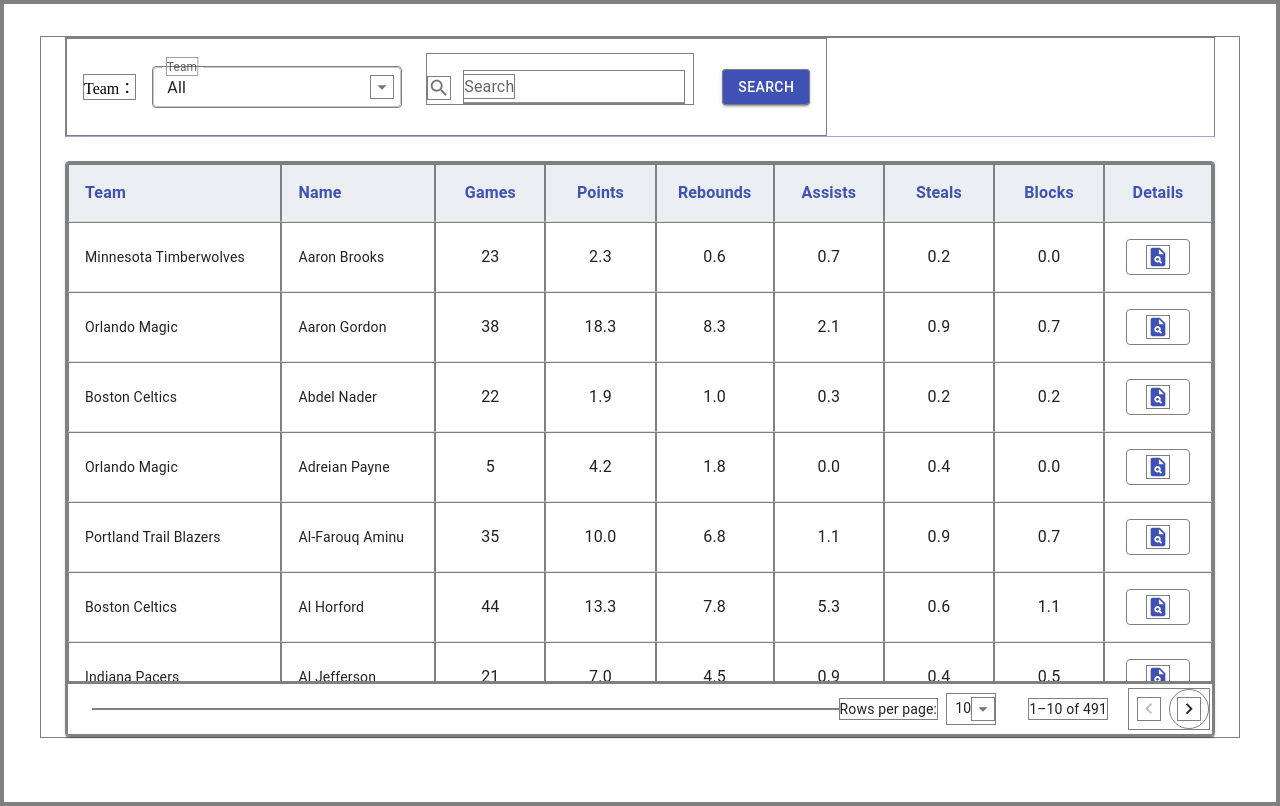
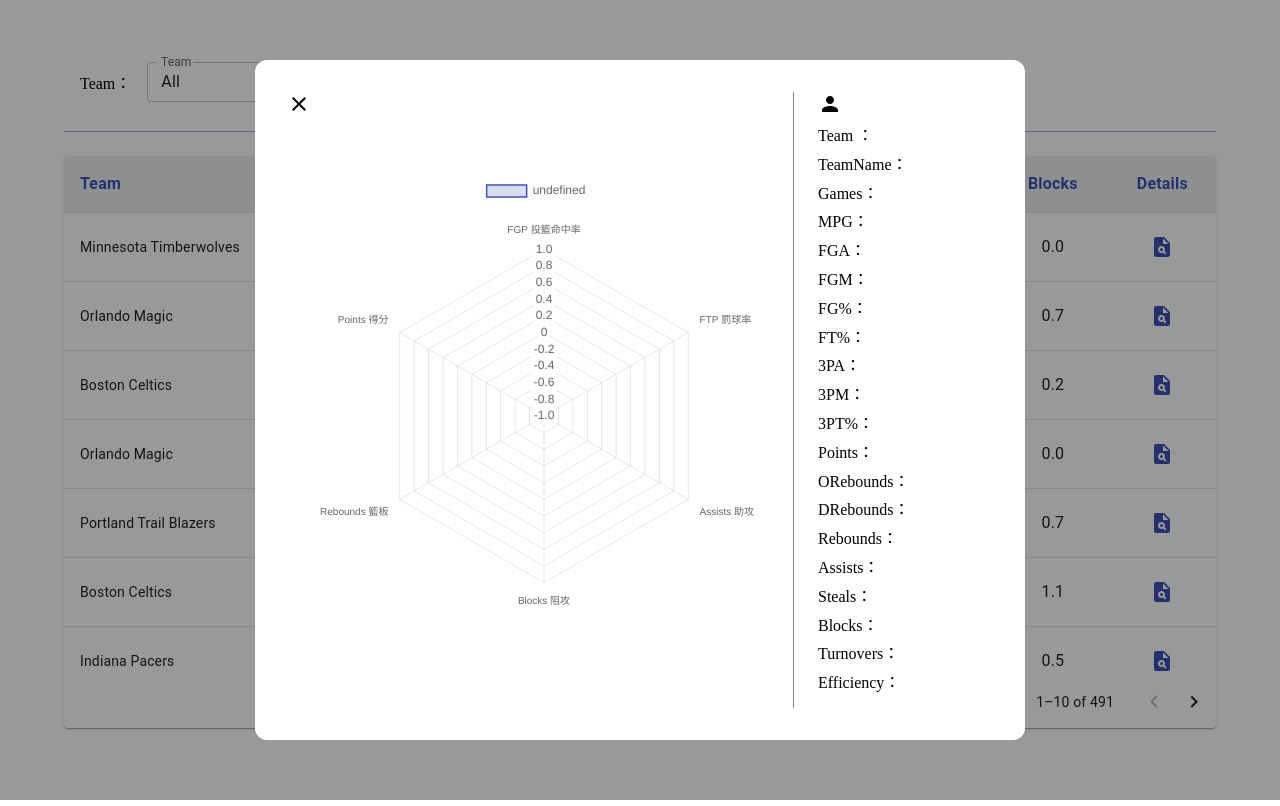
Before and after one commit to chiayuuliu/myWebsite, a React (Create React App) app: page /playerData in a window 1280 px wide. Built offline with nearby package versions, Linux system fonts and the light colour scheme.

Commit message:
細節頁ok

```diff
--- /dev/null
+++ b/src/Component/Player/PlayerDetailPop.js
@@ -0,0 +1,137 @@
+import React from 'react'
+import '../../Style/Player.scss'
+import { Paper, Table, TableBody, TableContainer, TableHead, TablePagination, TableRow, Button, ListItemText, DialogTitle, Dialog, Card } from '@mui/material';
+import PersonIcon from '@mui/icons-material/Person';
+import RadarChart from './RadarChart';
+import ClearIcon from '@mui/icons-material/Clear';
+
+const PlayerDetailPop = ({ handleClose, open, playerInfo, playerDetail }) => {
+
+  const PlayerData = [
+    {
+      item: "Team ",
+      value: playerDetail.team_acronym,
+    },
+    {
+      item: "TeamName",
+      value: playerDetail.team_name,
+    },
+    {
+      item: "Games",
+      value: playerDetail.games_played,
+    },
+    {
+      item: "MPG",
+      value: playerDetail.minutes_per_game,
+    },
+    {
+      item: "FGA",
+      value: playerDetail.field_goals_attempted_per_game,
+    },
+    {
+      item: "FGM",
+      value: playerDetail.field_goals_made_per_game,
+    },
+    {
+      item: "FG%",
+      value: playerDetail.field_goal_percentage,
+    },
+    {
+      item: "FT%",
+      value: playerDetail.free_throw_percentage,
+    },
+    {
+      item: "3PA",
+      value: playerDetail.three_point_attempted_per_game,
+    },
+    {
+      item: "3PM",
+      value: playerDetail.three_point_made_per_game,
+    },
+    {
+      item: "3PT%",
+      value: playerDetail.three_point_percentage,
+    },
+    {
+      item: "Points",
+      value: playerDetail.points_per_game,
+    },
+    {
+      item: "ORebounds",
+      value: playerDetail.offensive_rebounds_per_game,
+    },
+    {
+      item: "DRebounds",
+      value: playerDetail.defensive_rebounds_per_game,
+    },
+    {
+      item: "Rebounds",
+      value: playerDetail.rebounds_per_game,
+    },
+    {
+      item: "Assists",
+      value: playerDetail.assists_per_game,
+    },
+    {
+      item: "Steals",
+      value: playerDetail.steals_per_game,
+    },
+    {
+      item: "Blocks",
+      value: playerDetail.blocks_per_game,
+    },
+    {
+      item: "Turnovers",
+      value: playerDetail.turnovers_per_game,
+    },
+    {
+      item: "Efficiency",
+      value: playerDetail.player_efficiency_rating,
+    }
+
+  ]
+  return (
+    <div className="playerDetailBg"
+      onClick={(e) => {
+        e.stopPropagation()
+        handleClose()
+      }}>
+      <div className="playerDetailPop"
+        onClick={(e) => {
+          e.stopPropagation()
+        }}>
+        <ClearIcon
+          className='closeBtn'
+          onClick={() => {
+            handleClose()
+          }} />
+        <div className="chart">
+
+          <RadarChart
+            playerInfo={playerInfo}
+          />
+        </div>
+        <div className="infoWrap">
+
+          <div>
+            <div className="name">
+              <h2><PersonIcon />{playerDetail.name}</h2>
+            </div>
+            <ul>
+              {PlayerData.map((v) => {
+                return (
+                  <li className='item'>
+                    {v.item}：<span>{v.value}</span>
+                  </li>
+                )
+              })}
+            </ul>
+          </div>
+
+        </div>
+      </div>
+    </div>
+  )
+}
+
+export default PlayerDetailPop
--- a/src/Component/Player/PlayerTable.js
+++ b/src/Component/Player/PlayerTable.js
@@ -1,12 +1,11 @@
 import * as React from 'react';
 import { Paper, Table, TableBody, TableContainer, TableHead, TablePagination, TableRow, Button, ListItemText, DialogTitle, Dialog, Card } from '@mui/material';
+import PlayerDetailPop from './PlayerDetailPop';
 import { useNavigate } from "react-router-dom";
 import TableCell, { tableCellClasses } from '@mui/material/TableCell';
 import { styled, createTheme } from '@mui/material/styles';
 import { indigo, red, blueGrey } from '@mui/material/colors';
 import PlagiarismIcon from '@mui/icons-material/Plagiarism';
-import RadarChart from './RadarChart';
-import ClearIcon from '@mui/icons-material/Clear';
 const columns = [
   {
     id: 'Team',
@@ -74,15 +73,16 @@
 ];
 export default function PlayerTable({ page, setPage, rowsPerPage, setRowsPerPage, displayData, handleChangePage, handleChangeRowsPerPage }) {
   const navigate = useNavigate();
-  const [open, setOpen] = React.useState(false);
+  const [open, setOpen] = React.useState(true);
   const [playerInfo, setPlayerInfo] = React.useState({})
+  const [playerDetail, setPlayerDetail] = React.useState([])
 
   const handleClickOpen = (v) => {
     setPlayerInfo(v)
     setOpen(true);
   };
 
-  const handleClose = (value) => {
+  const handleClose = () => {
     setOpen(false);
   };
   const StyledTableCell = styled(TableCell)(() => ({
@@ -96,23 +96,14 @@
     <>
 
       {/* 雷達圖 */}
-      <Dialog
-        className='chartWarp'
-        onClose={handleClose} open={open} fullWidth>
-        <div className="chart">
-          <ClearIcon
-            className='closeBtn'
-            onClick={() => {
-              handleClose()
-            }} />
-
-          <RadarChart
-            playerInfo={playerInfo}
-          />
-
-        </div>
-      </Dialog>
-
+      {open &&
+        <PlayerDetailPop
+          playerInfo={playerInfo}
+          setOpen={setOpen}
+          handleClose={handleClose}
+          playerDetail={playerDetail}
+        />
+      }
 
       <Paper sx={{ width: '100%', overflow: 'hidden', mt: 3 }}>
         <TableContainer sx={{ maxHeight: 520 }}>
@@ -139,11 +130,7 @@
                 .map((v, i) => {
                   return (
                     <TableRow>
-                      <TableCell
-                        onClick={() => {
-                          setPlayerInfo(v)
-                          navigate("/playerDetail");
-                        }}>
+                      <TableCell>
                         {v.team_name}
                       </TableCell>
                       <TableCell >
@@ -184,6 +171,7 @@
                         align="center"
                         sx={{ fontSize: 16 }}>
                         <Button onClick={() => {
+                          setPlayerDetail(v)
                           handleClickOpen(v)
                         }}>
                           <PlagiarismIcon
--- a/src/Component/Player/RadarChart.js
+++ b/src/Component/Player/RadarChart.js
@@ -19,22 +19,6 @@
   Tooltip,
   Legend
 );
-// 資料數據
-/*
-    field_goal_percentage投籃命中率
-    free_throw_percentage罰球率
-    assists_per_game助攻
-    blocks_per_game阻攻
-    rebounds_per_game籃板
-    points_per_game得分
-
-    steals_per_game抄截
-
-    PR=100－（100R－50）/N
-    式中R為某分數在按大小排列的數列中的名次，N是分數的總次數或個數
-
-  leagueData.FGP = fieldGoalAll.reduce((acc, cur) => acc + cur) / rawData.length
-    */
 
 
 const RadarChart = ({ playerInfo }) => {
@@ -52,9 +36,9 @@
           playerInfo.rebounds_per_game * 10,
           playerInfo.points_per_game * 10
         ],
-        backgroundColor: 'rgba(255, 99, 132, 0.2)',
-        borderColor: 'rgba(255, 99, 132, 1)',
-        borderWidth: 1,
+        backgroundColor: 'rgb(63, 81, 181, 0.2)',
+        borderColor: 'rgb(63, 81, 181, 1)',
+        borderWidth: 1.5,
       },
     ],
   };
--- a/src/Style/App.css
+++ b/src/Style/App.css
@@ -2,7 +2,7 @@
   padding: 0;
   margin: 0;
   box-sizing: border-box;
-  border: 1px solid grey;
+  /* border: 1px solid grey; */
   font-family: "Poppins";
   list-style: none;
 }
--- a/src/Style/Player.scss
+++ b/src/Style/Player.scss
@@ -34,14 +34,57 @@
 // 圖表
 .chartWarp {
   .chart {
-    padding: 1.5rem;
+    padding: 1rem;
     .closeBtn {
       cursor: pointer;
     }
   }
   canvas {
-    height: 500px;
-    width: 500px;
+    height: 300px;
+    width: 300px;
+  }
+}
+.playerDetailBg {
+  top: 0;
+  bottom: 0;
+  right: 0;
+  left: 0;
+  position: fixed;
+  background-color: rgba(0, 0, 0, 0.4);
+  z-index: 1200;
+  display: flex;
+  justify-content: center;
+  align-items: center;
+  .playerDetailPop {
+    border-radius: 12px;
+    background-color: white;
+    max-width: 80%;
+    height: 85%;
+    display: flex;
+    padding: 2rem;
+    .closeBtn {
+      cursor: pointer;
+
+      &:hover {
+        color: rgb(63, 81, 181);
+      }
+    }
+    .chart {
+      display: flex;
+      align-items: center;
+      min-width: 450px;
+      margin-right: 2rem;
+    }
+    .infoWrap {
+      min-width: 200px;
+      border-left: 1px solid rgba(0, 0, 139, 0.5);
+      padding-left: 1.5rem;
+      display: flex;
+
+      .item {
+        margin-bottom: 0.3rem;
+      }
+    }
   }
 }
 
```
Also changed, not shown: src/Pages/PlayerDetail.js (+0 -22 lines).
